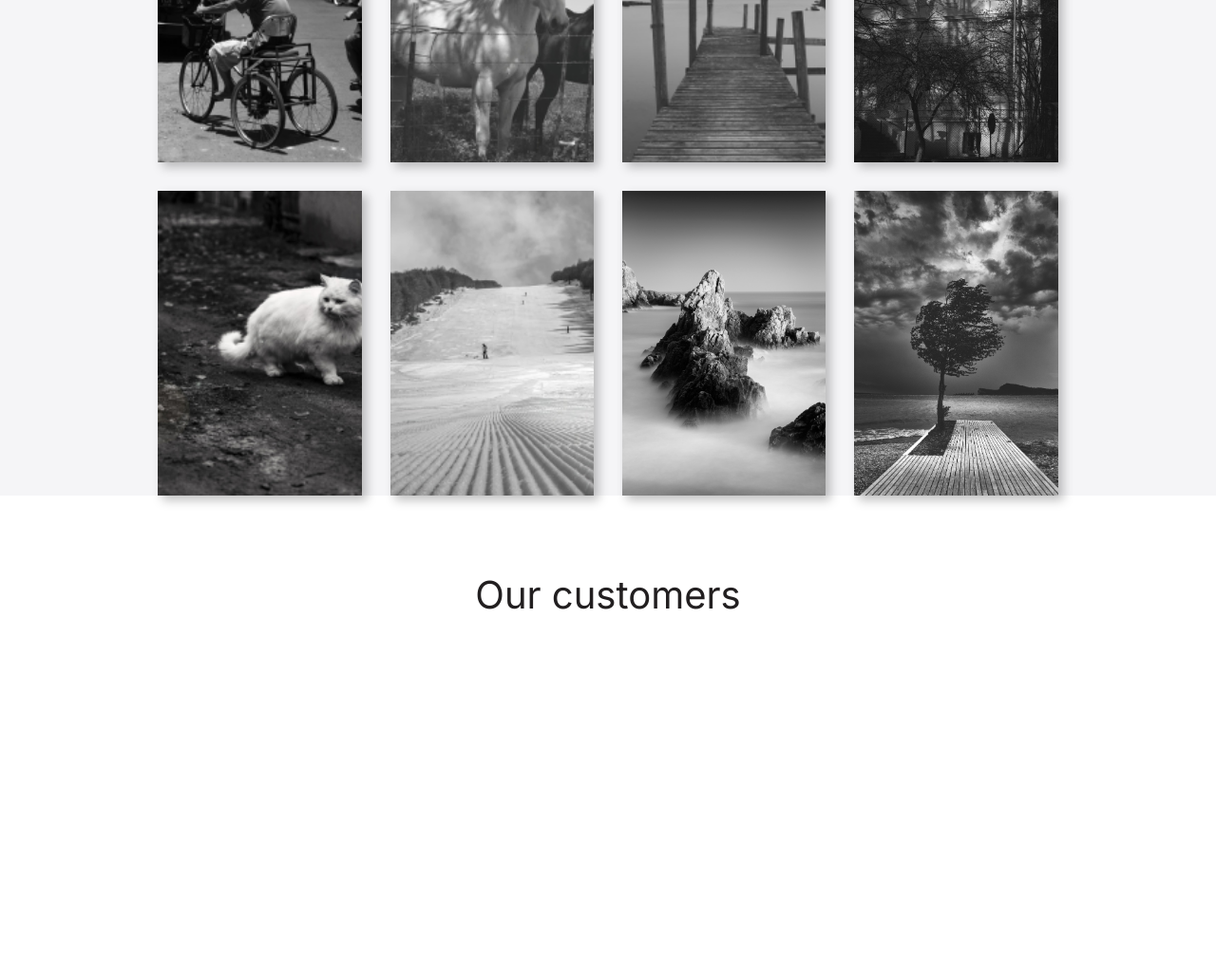
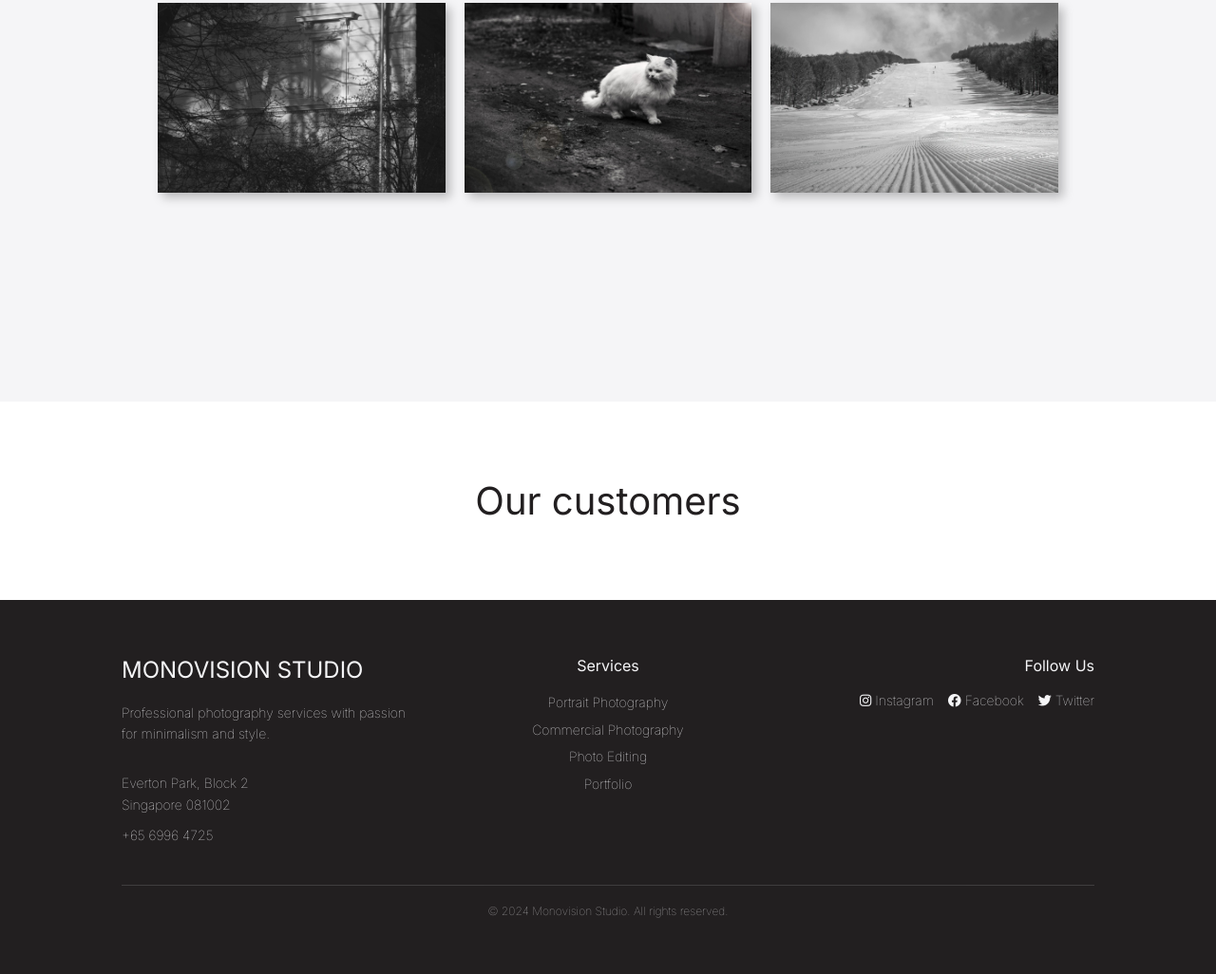
Before and after one commit to alisher-kay/Monovision-studio_website, a plain HTML site: page index.html in a window 1280 px wide. Shown: the part 3024-4050 px from the top of the page at 95% size. Before the commit the page ends 3675 px from the top, so only its background shows below. Drawn offline with Linux system fonts and the light colour scheme.

Commit message:
Update: Added complete footer with Font Awesome social icons and contact information

```diff
--- a/index.html
+++ b/index.html
@@ -6,12 +6,13 @@
         <meta name="description" content="Website for Monovision Studio" />
         <meta name="author" content="Awesome student" />
         <title>Monovision Studio</title>
-        <link rel="stylesheet" href="css/modern-normalize.min.css" />
+        <link rel="stylesheet" href="modern-normalize.min.css" />
         <link
             href="https://fonts.googleapis.com/css2?family=Inter:ital,opsz,wght@0,14..32,100..900;1,14..32,100..900&display=swap"
             rel="stylesheet"
         />
-        <link rel="stylesheet" href="css/style.css" />
+        <link rel="stylesheet" href="https://cdnjs.cloudflare.com/ajax/libs/font-awesome/6.0.0/css/all.min.css" />
+        <link rel="stylesheet" href="style.css" />
     </head>
     <body>
         <main>
@@ -76,7 +77,6 @@
                             <img src="img/works/train.jpg" alt="train">
                             <img src="img/works/children.jpg" alt="children">
                             <img src="img/works/underground.jpg" alt="underground">
-                            <img src="img/works/city.jpg" alt="it tech">
                         </div>
                     </div>
                 </div>
@@ -87,14 +87,12 @@
                     <h2 class="title">Our inspiration</h2>
                     <div class="inspiration__items">
                         <div class="inspiration__grid">
-                            <img class="grid-item1" src="img/inspiration/man.jpg" alt="man">
-                            <img class="grid-item2" src="img/inspiration/horses.jpg" alt="horses">
-                            <img class="grid-item3" src="img/inspiration/bridge.jpg" alt="bridge">
-                            <img class="grid-item4" src="img/inspiration/tenement.jpg" alt="tenement">
-                            <img class="grid-item5" src="img/inspiration/cat.jpg" alt="cat">
-                            <img class="grid-item6" src="img/inspiration/sky.jpg" alt="sky">
-                            <img class="grid-item6" src="img/inspiration/mountains.jpg" alt="sky">
-                            <img class="grid-item6" src="img/inspiration/tree.jpg" alt="sky">
+                            <img src="img/inspiration/man.jpg" alt="man">
+                            <img src="img/inspiration/horses.jpg" alt="horses">
+                            <img src="img/inspiration/bridge.jpg" alt="bridge">
+                            <img src="img/inspiration/tenement.jpg" alt="tenement">
+                            <img src="img/inspiration/cat.jpg" alt="cat">
+                            <img src="img/inspiration/sky.jpg" alt="sky">
                         </div>
                     </div>
                 </div>
@@ -110,6 +108,44 @@
                     </div>
                 </div>
             </section>
+
+                        <footer class="footer">
+                <div class="footer__content">
+                    <div class="footer__info">
+                        <div class="footer__logo">Monovision Studio</div>
+                        <div class="footer__description">
+                            Professional photography services with passion for minimalism and style.
+                        </div>
+                        <div class="footer__contact">
+                            <address>Everton Park, Block 2<br>Singapore 081002</address>
+                            <a href="tel:+6569964725">+65 6996 4725</a>
+                        </div>
+                    </div>
+
+                    <div class="footer__links">
+                        <div class="footer__links-title">Services</div>
+                        <ul>
+                            <li><a href="#">Portrait Photography</a></li>
+                            <li><a href="#">Commercial Photography</a></li>
+                            <li><a href="#">Photo Editing</a></li>
+                            <li><a href="#">Portfolio</a></li>
+                        </ul>
+                    </div>
+
+                    <div class="footer__social">
+                        <div class="footer__social-title">Follow Us</div>
+                        <div class="footer__social-links">
+                            <a href="#"><i class="fab fa-instagram"></i> Instagram</a>
+                            <a href="#"><i class="fab fa-facebook"></i> Facebook</a>
+                            <a href="#"><i class="fab fa-twitter"></i> Twitter</a>
+                        </div>
+                    </div>
+                </div>
+
+                <div class="footer__bottom">
+                    © 2024 Monovision Studio. All rights reserved.
+                </div>
+            </footer>
         </main>
     </body>
 </html>
--- a/src/css/style.css
+++ b/style.css
@@ -206,7 +206,7 @@ html {
 .works__grid {
     display: grid;
     grid-template-columns: repeat(2, 1fr);
-	grid-template-rows: repeat(2, 1fr) 1.5fr;
+    grid-template-rows: auto auto auto;
     column-gap: 30px;
     row-gap: 50px;
     margin-top: 50px;
@@ -215,6 +215,10 @@ html {
         height: 100%;
         object-fit: cover;
         box-shadow: 5px 5px 10px 0px rgba(0, 0, 0, 0.25);
+    }
+    img:nth-child(5) {
+        grid-column: 1 / 3;
+        height: 400px;
     }
 }
 
@@ -225,9 +229,9 @@ html {
 
 .inspiration__grid {
     display: grid;
-    grid-template-columns: repeat(4, 1fr);
-    grid-template-rows: repeat(2, 1fr);
-    gap: 30px;
+    grid-template-columns: repeat(3, 1fr);
+    grid-template-rows: repeat(3, 200px);
+    gap: 20px;
     padding-top: 53px;
     img {
         width: 100%;
@@ -239,4 +243,116 @@ html {
 
 .customers {
     padding-top: 80px;
+    padding-bottom: 80px;
 }
+
+.footer {
+    background-color: var(--dark-color);
+    padding: 60px var(--footer-padding-inline);
+    color: var(--light-color);
+}
+
+.footer__content {
+    display: flex;
+    justify-content: space-between;
+    align-items: flex-start;
+    max-width: 1200px;
+    margin: 0 auto;
+}
+
+.footer__info {
+    flex: 1;
+}
+
+.footer__logo {
+    font-size: 24px;
+    font-weight: 400;
+    text-transform: uppercase;
+    margin-bottom: 20px;
+}
+
+.footer__description {
+    font-size: 14px;
+    font-weight: 100;
+    line-height: 1.6;
+    max-width: 300px;
+    margin-bottom: 30px;
+}
+
+.footer__contact {
+    font-size: 14px;
+    font-weight: 100;
+    line-height: 1.6;
+    address {
+        font-style: normal;
+        margin-bottom: 10px;
+    }
+    a {
+        color: var(--light-color);
+        text-decoration: none;
+    }
+}
+
+.footer__links {
+    flex: 1;
+    text-align: center;
+}
+
+.footer__links-title {
+    font-size: 16px;
+    font-weight: 400;
+    margin-bottom: 20px;
+}
+
+.footer__links ul {
+    list-style: none;
+    padding: 0;
+    li {
+        margin-bottom: 10px;
+        a {
+            color: var(--light-color);
+            text-decoration: none;
+            font-size: 14px;
+            font-weight: 100;
+            &:hover {
+                text-decoration: underline;
+            }
+        }
+    }
+}
+
+.footer__social {
+    flex: 1;
+    text-align: right;
+}
+
+.footer__social-title {
+    font-size: 16px;
+    font-weight: 400;
+    margin-bottom: 20px;
+}
+
+.footer__social-links {
+    display: flex;
+    justify-content: flex-end;
+    gap: 15px;
+    a {
+        color: var(--light-color);
+        text-decoration: none;
+        font-size: 14px;
+        font-weight: 100;
+        &:hover {
+            text-decoration: underline;
+        }
+    }
+}
+
+.footer__bottom {
+    margin-top: 40px;
+    padding-top: 20px;
+    border-top: 1px solid rgba(245, 245, 247, 0.2);
+    text-align: center;
+    font-size: 12px;
+    font-weight: 100;
+    opacity: 0.7;
+}
```
Also changed, not shown: img/inspiration/bridge.jpg (renamed from src/img/inspiration/bridge.jpg), img/inspiration/cat.jpg (renamed from src/img/inspiration/cat.jpg), img/inspiration/horses.jpg (renamed from src/img/inspiration/horses.jpg), img/inspiration/man.jpg (renamed from src/img/inspiration/man.jpg), img/inspiration/mountains.jpg (renamed from src/img/inspiration/mountains.jpg), img/inspiration/sky.jpg (renamed from src/img/inspiration/sky.jpg), img/inspiration/tenement.jpg (renamed from src/img/inspiration/tenement.jpg), img/inspiration/tree.jpg (renamed from src/img/inspiration/tree.jpg), img/main_bg.jpg (renamed from src/img/main_bg.jpg), img/works/bridge.jpg (renamed from src/img/works/bridge.jpg), img/works/cat.jpg (renamed from src/img/works/cat.jpg), img/works/children.jpg (renamed from src/img/works/children.jpg), img/works/city.jpg (renamed from src/img/works/city.jpg), img/works/train.jpg (renamed from src/img/works/train.jpg), 2 more files, 6 other files. Lines whose indentation alone changed are shown as unchanged.
